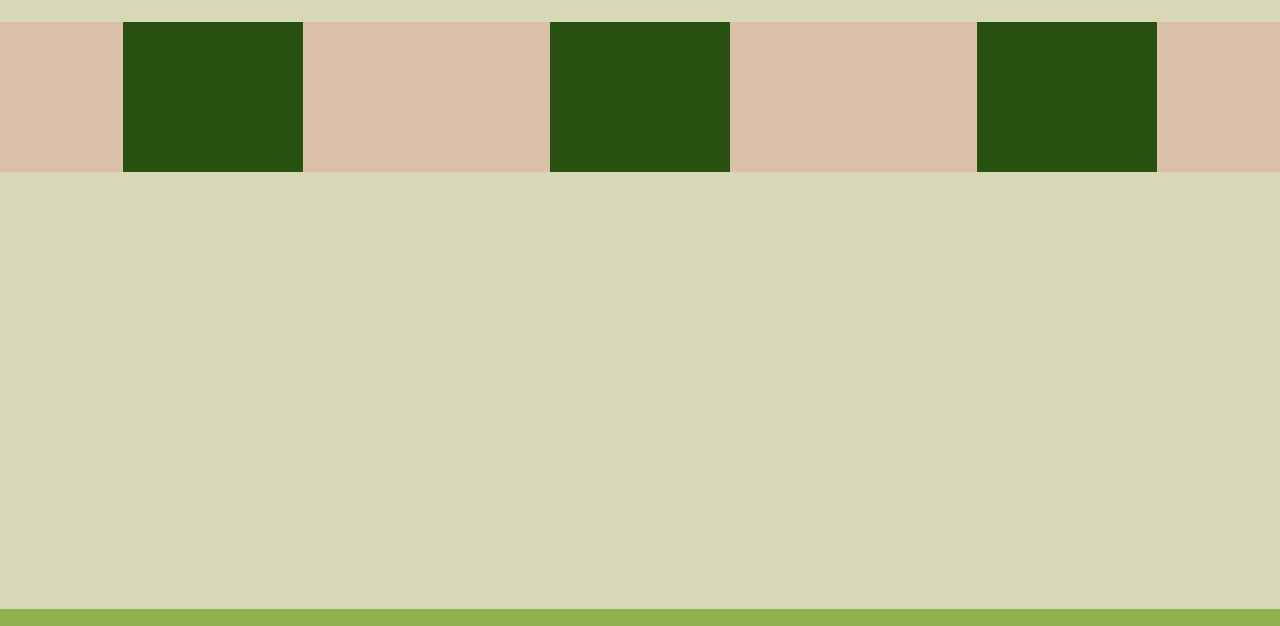
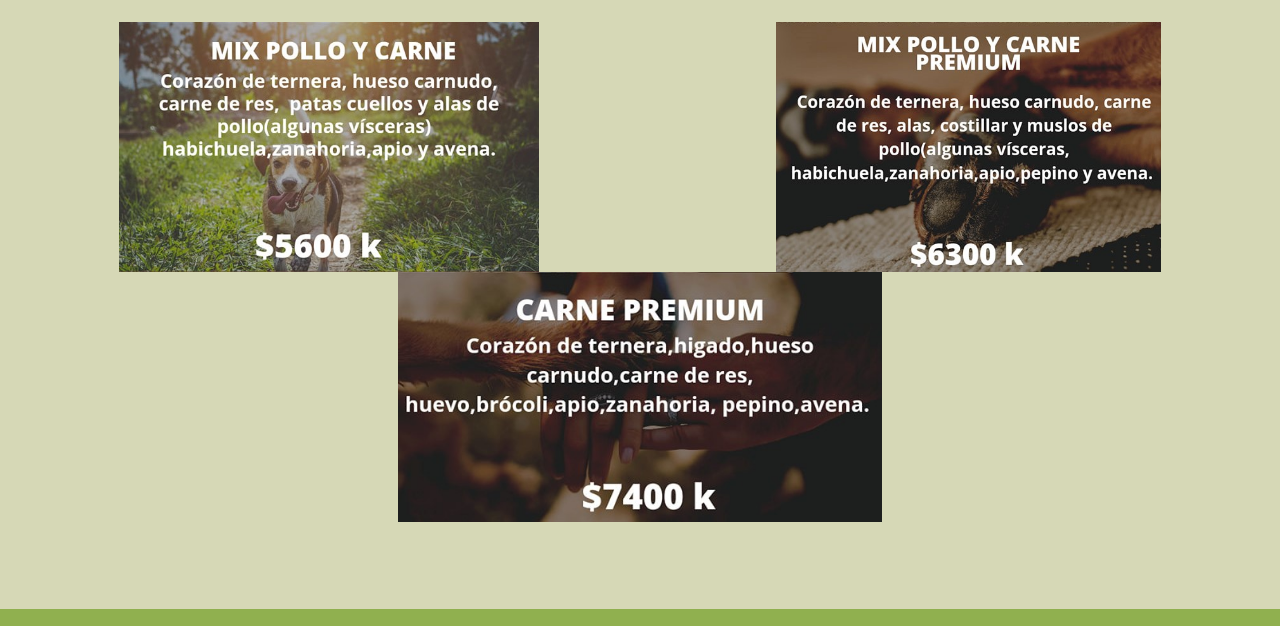
Before and after one commit to Kitsunito/NutriPets, a plain HTML site: page html/productos.html in a window 1280 px wide. Shown: the part 121-747 px from the top of the page. Drawn offline with nearby package versions, Linux system fonts and the light colour scheme.

Commit message:
Agregado de comentarios, productos y otros issues

```diff
--- a/html/productos.html
+++ b/html/productos.html
@@ -44,16 +44,21 @@
         <div>
             <h1>Nuestros Productos</h1>
         </div>
+        <!--Product's Catalog-->
         <section class="section-products horizontal-flex">
             <div class="div-product">
-                <img src="" alt="">
+                <img src="../img/mixPolloCarne.jpg" alt="Mix Pollo y Carne">
             </div>
             <div class="div-product">
-                <img src="" alt="">
+                <img src="../img/mixPolloCarnePremium.jpg" alt="Mix Pollo y Carne Premium">
             </div>
             <div class="div-product">
-                <img src="" alt="">
+                <img src="../img/mixCarnePremium.jpg" alt="Mix Carne Premium">
             </div>
+        </section>
+        <!--Reserved section for promotions-->
+        <section>
+
         </section>
     </main>
 
@@ -67,10 +72,10 @@
 
         <!--Social Media Links-->
         <div class="div-footer-socialmedia">
-            <a href="https://www.facebook.com/Nutripetcomidasaludableperrosygatos/">
+            <a href="https://www.facebook.com/Nutripetcomidasaludableperrosygatos/ " target="blank">
                 <i class="fab fa-facebook"></i>
             </a>
-            <a href="https://www.instagram.com/nutripetsbarf/">
+            <a href="https://www.instagram.com/nutripetsbarf/" target="blank">
                 <i class="fab fa-instagram"></i>
             </a>
         </div>
--- a/style.css
+++ b/style.css
@@ -13,6 +13,7 @@
 body {
     background-color: #d6d8b6;
     font-family: 'Nunito', sans-serif;
+    color: #40481F;
 }
 
 header {
@@ -70,6 +71,7 @@ h1{
 
 h2 {
     margin-bottom:10px;
+    color:#285011;
 }
 
 a {
@@ -78,7 +80,7 @@ a {
 }
 
 form {
-    max-width: 600px;
+    width: 550px;
     padding: 10px 1px;
     margin-bottom: 50px;
     border-radius: 5px;
@@ -150,14 +152,12 @@ iframe{
 }
 
 .section-products {
-    background-color: #dac0a7;
     justify-content: space-around;
 }
 
 .div-product{
-    height: 150px;
-    width: 180px;
-    background-color: #285011;
+    height: 250px;
+    width: auto;
 }
 
 .article-text {
```
Also changed, not shown: html/contacto.html (+2 -2 lines), html/dieta.html (+3 -2 lines), html/nosotros.html (+4 -2 lines), index.html (+2 -2 lines), img/255766432_2062255277259763_3683125976456204897_n.jpg (added), img/mixCarnePremium.jpg (added), img/mixPolloCarne.jpg (added), img/mixPolloCarnePremium.jpg (added).
